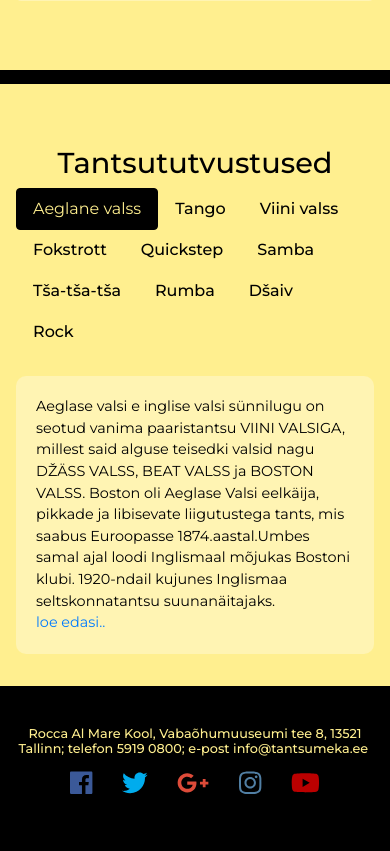
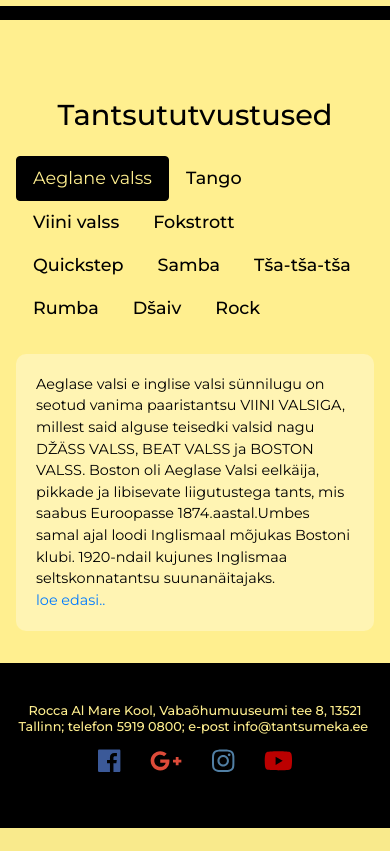
Before and after one commit to DTI-tudengite-tarkvaraprojektid/Ryhm_4, a PHP site: page / in a window 390 px wide. Shown: the part 3551-4402 px from the top of the page. After the commit the page ends 4379 px from the top, so only its background shows below. Run offline with PHP 8.4, Linux system fonts and the light colour scheme; some libraries are stand-ins or nearby versions.

Commit message:
kerged muudatused

```diff
--- a/main/assets/css/style.css
+++ b/main/assets/css/style.css
@@ -20,6 +20,10 @@ main section {
 
 body {
    padding-top: 110px;
+}
+
+.treener-pilt {
+  border-radius: 4px;
 }
 
 #wrapper {
@@ -388,7 +392,7 @@ hr.light-100 {
 
 @media (max-width: 1200px) {
   .nav-link{
-  font-size: 1em !important;
+  font-size: 1.1rem !important;
   font-weight: 600;
 }
   .dropdown-menu a{
@@ -396,19 +400,61 @@ hr.light-100 {
     font-family: 'Montserrat', sans-serif;
     font-weight: 400;
   }
+  .welcome h1 {
+    font-size: 3rem;
+    font-family: 'Montserrat', sans-serif;
+    font-weight: 600;
+    color: black;
+  }
+    .moto {
+    font-size: 2.25rem;
+  }
+  .about-1 p {
+  font-size: 1.2rem;
+  font-family: 'Montserrat', sans-serif;
+  font-weight: 400;
+  color: black;
+}
+
+.about-1 h3 {
+  font-size: 2.5rem;
+  font-family: 'Montserrat', sans-serif;
+  font-weight: 500;
+  color: black;
+}
+
+#tantsud h2 {
+  font-size: 2.75rem;
+  font-family: 'Montserrat', sans-serif;
+  font-weight: 500;
+  color: black;
+}
+.tabl a{
+  font-size: 1.2rem;
+  font-family: 'Montserrat', sans-serif;
+  font-weight: 500;
+  color: black;
+}
+.tab-pane #tabp{
+  font-size: 1rem;
+  font-family: 'Montserrat', sans-serif;
+  font-weight: 400;
+  color: black;
+}
+.
 }
 /*---Media Queries --*/
 @media (max-width: 992px) {
   .social {
-    font-size: 1.8em;
+    font-size: 1.8rem;
     padding: 0.9rem;
   }
 
   .social-info {
-    font-size: 1.0em;
+    font-size: 1.0rem;
   }
   .dropdown-menu a{
-   font-size: 1rem;
+   font-size: 1.1rem;
    font-family: 'Montserrat', sans-serif;
     font-weight: 400;
   }
@@ -420,12 +466,12 @@ hr.light-100 {
 }
 
 .social {
-    font-size: 1.8em;
+    font-size: 1.8rem;
     padding: 0.9rem;
   }
 
 .social-info {
-    font-size: 1.0em;
+    font-size: 1.0rem;
 }
 .dropdown-menu a{
    font-size: 1rem;
@@ -439,11 +485,11 @@ hr.light-100 {
 }
 
 .social {
-  font-size: 1.6em;
+  font-size: 1.6rem;
   padding: .8rem;
 }
 .social-info {
-    font-size: 0.8em;
+    font-size: 0.8rem;
 }
 .welcome h1 {
   font-size: 2rem;
@@ -490,7 +536,7 @@ hr.light-100 {
   color: black;
 }
 .tab-pane #tabp{
-  font-size: 0.9em;
+  font-size: 0.9rem;
   font-family: 'Montserrat', sans-serif;
   font-weight: 400;
   color: black;
--- a/main/footer.php
+++ b/main/footer.php
@@ -5,10 +5,9 @@
 				<div class="col-12">
 					<div class="footer-box">
 						<h5 class="social-info">Rocca Al Mare Kool, Vabaõhumuuseumi tee 8, 13521 Tallinn; telefon 5919 0800; e-post info@tantsumeka.ee&nbsp;</h5>
-						<a href="#" class="social" target="_blank"><i class="fab fa-facebook"></i></a>
-						<a href="#" class="social" target="_blank"><i class="fab fa-twitter"></i></a>
+						<a href="https://www.facebook.com/TANTSUMEKA-225239630868747/" class="social" target="_blank"><i class="fab fa-facebook"></i></a>
 						<a href="#" class="social" target="_blank"><i class="fab fa-google-plus-g"></i></a>
-						<a href="#" class="social" target="_blank"><i class="fab fa-instagram"></i></a>
+						<a href="https://www.instagram.com/tantsumeka/" class="social" target="_blank"><i class="fab fa-instagram"></i></a>
 						<a href="#" class="social" target="_blank"><i class="fab fa-youtube"></i></a>
 					</div>
 				</div>
--- a/main/header.php
+++ b/main/header.php
@@ -2,7 +2,7 @@
 <header id="topofpage">
 <nav class="navbar navbar-expand-lg navbar-light bg-logo fixed-top">
 <div class="container">
-	<a class="navbar-brand logo" href="http://greeny.cs.tlu.ee/~ttaevik/test/Ryhm_4/main/" target="_self" style="background-image:url(&quot;https://greeny.cs.tlu.ee/~ttaevik/test/Ryhm_4/main/assets/img/tantsumeka_hele.png&quot;);" onclick="showHeaderText()"></a>
+	<a class="navbar-brand logo" href="http://greeny.cs.tlu.ee/~valevale/praktika/Ryhm_4/main/" target="_self" style="background-image:url(&quot;https://greeny.cs.tlu.ee/~ttaevik/test/Ryhm_4/main/assets/img/tantsumeka_hele.png&quot;);" onclick="showHeaderText()"></a>
 	<button class="navbar-toggler" type="button" data-toggle="collapse" data-target="#navbarResponsive">
 		<span class="navbar-toggler-icon"></span>
 	</button>
@@ -11,7 +11,7 @@
 			<li class="nav-item dropdown">
 			    <a class="nav-link" id="dropdownMenuLink" data-toggle="dropdown" aria-haspopup="true" aria-expanded="false" href="#" style="color: #ffef8f;">KURSUSED</a>
 			    <div class="dropdown-menu" aria-labelledby="dropdownMenuLink">
-			     <a class="dropdown-item" href="http://greeny.cs.tlu.ee/~ttaevik/test/Ryhm_4/main/kursused/algkursus/" target="_self">Algkursus</a>
+			     <a class="dropdown-item" href="http://greeny.cs.tlu.ee/~valevale/praktika/Ryhm_4/main/kursused/algkursus/" target="_self">Algkursus</a>
 			      <a class="dropdown-item" href="http://greeny.cs.tlu.ee/~ttaevik/test/Ryhm_4/main/kursused/jatkukursus/" target="_self">Jätkukursus</a>
 			      <a class="dropdown-item" href="http://greeny.cs.tlu.ee/~ttaevik/test/Ryhm_4/main/kursused/edasijoudnud/" target="_self">Edasijõudnute kursus</a>
 			      <a class="dropdown-item" href="http://greeny.cs.tlu.ee/~ttaevik/test/Ryhm_4/main/kursused/kalender/" target="_self">Kalender</a>
--- a/main/index.php
+++ b/main/index.php
@@ -9,7 +9,7 @@
     <script src="https://cdnjs.cloudflare.com/ajax/libs/popper.js/1.12.9/umd/popper.min.js" integrity="sha384-ApNbgh9B+Y1QKtv3Rn7W3mgPxhU9K/ScQsAP7hUibX39j7fakFPskvXusvfa0b4Q" crossorigin="anonymous"></script>
     <script src="https://maxcdn.bootstrapcdn.com/bootstrap/4.0.0/js/bootstrap.min.js" integrity="sha384-JZR6Spejh4U02d8jOt6vLEHfe/JQGiRRSQQxSfFWpi1MquVdAyjUar5+76PVCmYl" crossorigin="anonymous"></script>
 	<script src="https://use.fontawesome.com/releases/v5.0.8/js/all.js"></script>
-	<link href="http://greeny.cs.tlu.ee/~ttaevik/test/Ryhm_4/main/assets/css/style.css" rel="stylesheet">
+	<link href="http://greeny.cs.tlu.ee/~valevale/praktika/Ryhm_4/main/assets/css/style.css" rel="stylesheet">
 	<script>
 
 		function collapsePanels(){
@@ -36,21 +36,21 @@
 </div>
 
 <!--- Tantsumeka -->
-<div class="container-fluid padding">
-<div class="row welcome text-center padding">
+<div class="container-fluid col-lg-10">
+<div class="row welcome">
 	<div class="col-12">
-		<h1 class="display-4">TANTSUMEKA</h1>
+		<h1 class="display-4 text-center">TANTSUMEKA</h1>
 	</div>
 	<hr>
 	<div class="col-12">
-		<p class="moto">Tants aitab elust rõõmu tunda!</p>
+		<p class="moto text-center">Tants aitab elust rõõmu tunda!</p>
 	</div>
 </div>
 </div>
 
 <!--Tutvustus põhjalik-->
 <div class="container-fluid col-lg-10">
-<div class="row padding">
+<div class="row">
 	<div class="col-lg-6 about-1">
 		<p>Tantsumeka on loodud 2011. aastal ja välja kasvanud Ants Taela legendaarsest Taela Tantsukoolist, mis tegutses 1965-2011 Mustpeade Majas. Tantsumeka eesmärgiks on olla sõltumatu tantsukeskus Eestis ning teha tantsualast koostööd rahvusvahelisel tasemel. Tantsumeka on avatud kõikidele tantsuhuvilistele, nii algajatele, edasijõudnutele kui ka professionaalsetele tantsijatele, arendamaks oma tantsualaseid oskusi.</p>
 	</div>
@@ -73,7 +73,7 @@
 	<div class="col-lg-3 col-md-6">
 		<div class="card">
 			<div class="card-body">
-				<img class="card-img-top" src="assets/img/treenerid/atreener1.jpg">
+				<img class="card-img-top treener-pilt" src="assets/img/treenerid/atreener1.jpg">
 				<a data-toggle="collapse" class="btn btn-block" onclick="collapsePanels()" href="#treener1" aria-expanded="false" aria-controls="treener1">
 				<h2 class="card-title text-center">Matis Toome</h2></a>
                 <div class="collapse" id="treener1">
@@ -88,7 +88,7 @@ Tantsumeka juht ja tantsuõpetaja Matis Toome on tegelenud võistlustantsuga ül
 	<div class="col-lg-3 col-md-6">
 		<div class="card">
 			<div class="card-body">
-				<img class="card-img-top" src="assets/img/treenerid/treener2.jpg">
+				<img class="card-img-top treener-pilt" src="assets/img/treenerid/treener2.jpg">
 
 				<h2 class="card-title text-center">Liina-Liis Liiv-Toome</h2>
 				<div class="collapse" id="treener2">
@@ -103,7 +103,7 @@ Liina-Liis Liiv-Toome on Tantsumeka asutajaliige ja üks tantsukooli eestvedajat
 	<div class="col-lg-3 col-md-6">
 		<div class="card">
 			<div class="card-body">
-				<img class="card-img-top" src="assets/img/treenerid/atreener3.jpg">
+				<img class="card-img-top treener-pilt" src="assets/img/treenerid/atreener3.jpg">
 				<a data-toggle="collapse" class="btn btn-block" onclick="collapsePanels()" href="#treener3" aria-expanded="false" aria-controls="treener3">
 				<h2 class="card-title text-center">Käthe Kobin</h2></a>
 				<div class="collapse" id="treener3">
@@ -119,7 +119,7 @@ Käthe Kobin on tegelenud tantsuga peaaegu kogu oma elu, alustades 4. aastasena
 	<div class="col-lg-3 col-md-6">
 		<div class="card">
 			<div class="card-body">
-				<img class="card-img-top" src="assets/img/treenerid/atreener4.jpg">
+				<img class="card-img-top treener-pilt" src="assets/img/treenerid/atreener4.jpg">
 				<a data-toggle="collapse" class="btn btn-block" onclick="collapsePanels()" href="#treener4" aria-expanded="false" aria-controls="treener4">
 				<h2 class="card-title text-center">Elery Kiviberg</h2></a>
 				<div class="collapse" id="treener4">
@@ -135,7 +135,7 @@ Elery Kiviberg alustas treeninguid lapsepõlves kujundrulluisutajana. Armastus v
 	<div class="col-lg-3 col-md-6">
 		<div class="card">
 			<div class="card-body">
-				<img class="card-img-top" src="assets/img/treenerid/atreener5.jpg">
+				<img class="card-img-top treener-pilt" src="assets/img/treenerid/atreener5.jpg">
 				<a data-toggle="collapse" class="btn btn-block" onclick="collapsePanels()" href="#treener5" aria-expanded="false" aria-controls="treener5">
 				<h2 class="card-title text-center">Anna Kustova</h2></a>
 				<div class="collapse" id="treener5">
@@ -151,7 +151,7 @@ Anna Kustova on tegelenud võistlustantsuga alates 7. eluaastast. Kogu tema tant
 	<div class="col-lg-3 col-md-6">
 		<div class="card">
 			<div class="card-body">
-				<img class="card-img-top" src="assets/img/treenerid/atreener6.jpg">
+				<img class="card-img-top treener-pilt" src="assets/img/treenerid/atreener6.jpg">
 				<a data-toggle="collapse" class="btn btn-block" onclick="collapsePanels()" href="#treener6" aria-expanded="false" aria-controls="treener6">
 				<h2 class="card-title text-center">Timo Alavere</h2></a>
 				<div class="collapse" id="treener6">
@@ -174,7 +174,9 @@ Timo Alavere on tegelenud võistlustantsuga 9 aastat ning õppinud Matis Toome,
 <!--Tantsustiilid-->
 <section id="tantsud" class="clean-block clean-info dark">
     <div class="container-fluid col-lg-10 tabl-heading padding">
-        <h2 class="text-center">Tantsututvustused</h2>
+    	<div class="col-12" id="tantsud">
+			<h2 class="text-center">Tantsututvustused</h2>
+		</div>
             <ul class="nav nav-tabs text-center">
                 <li class="nav-item tabl"><a class="nav-link active" role="tab" data-toggle="tab" href="#tab-1">Aeglane valss</a></li>
                 <li class="nav-item tabl"><a class="nav-link" role="tab" data-toggle="tab" href="#tab-2">Tango</a></li>
```
Also changed, not shown: main/kursused/algkursus/index.php (+10 -13 lines), main/tenerid.html (+22 -1 lines).
